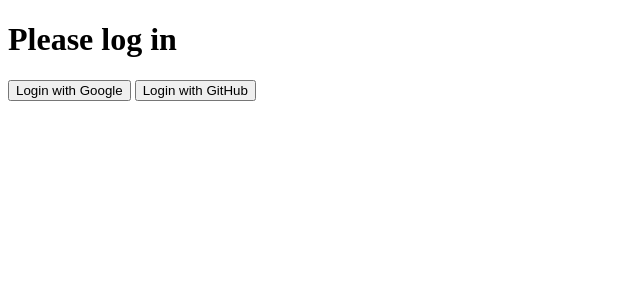
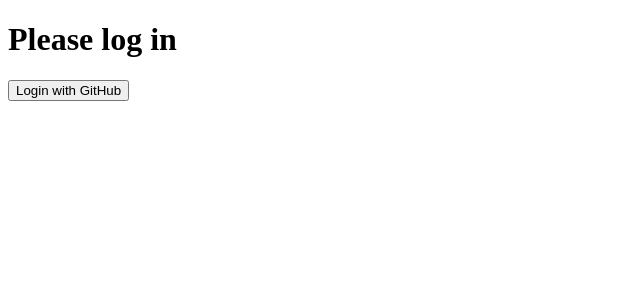
Before and after one commit to StAmourD/auth-template, a SvelteKit app: page / in a window 1280 px wide. Shown: the top 300 px of the page, without its empty margins (0-640 px from the left). Built offline with nearby package versions, Linux system fonts and the light colour scheme; no server answers.

Commit message:
Remove Google login from front end

```diff
--- a/src/routes/+page.svelte
+++ b/src/routes/+page.svelte
@@ -36,7 +36,7 @@
     {/if}
   {:else}
     <h1>Please log in</h1>
-    <button on:click={loginWithGoogle}>Login with Google</button>
+    <!-- <button on:click={loginWithGoogle}>Login with Google</button> -->
     <button on:click={loginWithGitHub}>Login with GitHub</button>
   {/if}
 </main>
```
